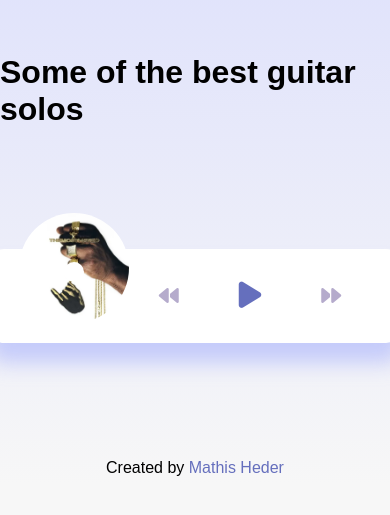
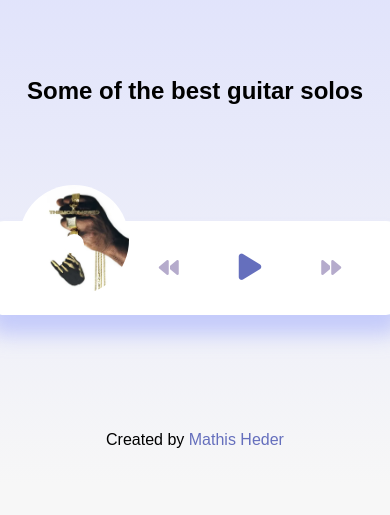
Before and after one commit to STD-mathished/MusicPlayer, a plain HTML site: page index.html in a window 390 px wide. Shown: the part 159-674 px from the top of the page. Drawn offline with Linux system fonts and the light colour scheme.

Commit message:
Changing the size of h1 for mobile devices

```diff
--- a/style.css
+++ b/style.css
@@ -143,3 +143,10 @@ a:hover {
     width: 0%;
     transition: width 0.1s linear;
   }
+
+  @media (max-width: 550px) {
+    h1 {
+      font-size: 24px;
+    }
+
+  }
```
